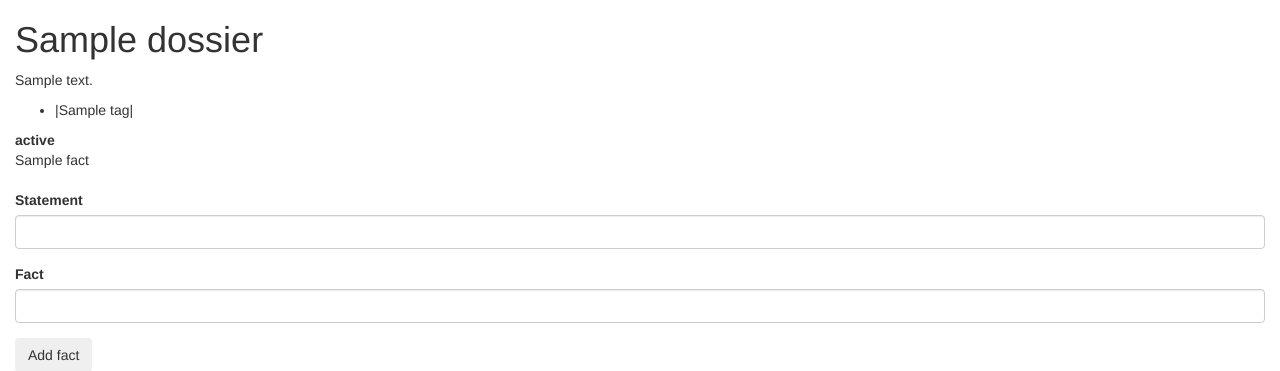
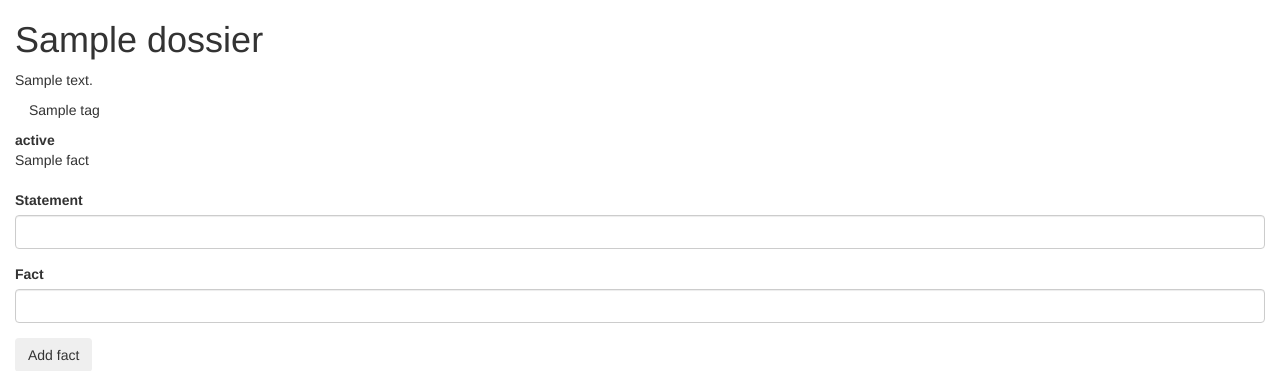
Before and after one commit to rrees/the-record, a Python web app: template templates/dossier.html in a window 1280 px wide. Shown: the top 371 px of the page. Run offline with Jinja, Linux system fonts and the light colour scheme; the template is opened without the code that fills it: most values are stand-ins (such as "Sample title", 1, 10 or a date in 2020); some libraries are stand-ins or nearby versions.

Commit message:
Adds some styling for the tag list

```diff
--- /dev/null
+++ b/static/css/base.css
@@ -0,0 +1,10 @@
+
+.taglist {
+	list-style: none;
+	display: flex;
+	padding-left: 0;
+}
+
+.taglist--tag {
+	margin: 0 1em;
+}
--- a/templates/base.html
+++ b/templates/base.html
@@ -5,7 +5,7 @@
 
 	{% block head %}
 	<meta name="viewport" content="width=device-width, initial-scale=1">
-	<link rel='stylesheet' href="/static/css/">
+	<link rel='stylesheet' href="/static/css/base.css">
 	{% endblock %}
 
 	{% include 'bootstrap.html' %}
--- a/templates/dossier.html
+++ b/templates/dossier.html
@@ -1,6 +1,6 @@
 {% extends 'base.html' %}
 
-{% block title %}Dashboard{% endblock %}
+{% block title %}Dossier on {{dossier.name}}{% endblock %}
 
 {% block body %}
 <div class="container-fluid">
@@ -12,9 +12,9 @@
   {% endif %}
 
   {% if dossier.tags %}
-  <ul>
+  <ul class="taglist">
     {% for tag in dossier.tags %}
-    <li>|{{tag}}|</li>
+    <li class="taglist--tag">{{tag}}</li>
     {% endfor %}
   </ul>
   {% endif %}
```
